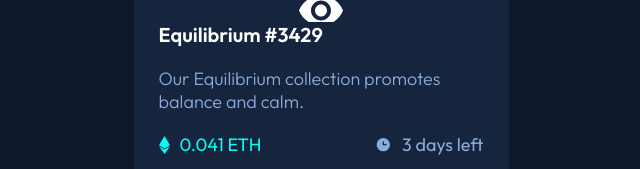
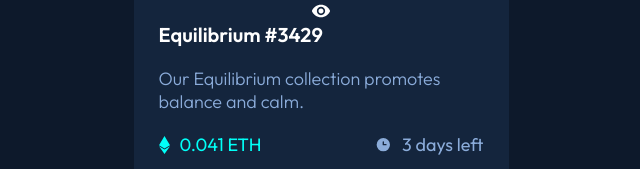
Before and after one commit to Jcorrales07/Nft-component, a plain HTML site: page index.html in a window 1280 px wide. In both pictures the pointer is over the element 640 px from the left and 463 px from the top of the page. Shown: the part 453-622 px from the top of the page, 319-959 px from the left. Drawn offline with Linux system fonts and the light colour scheme.

Commit message:
intente algo diferente jeje

```diff
--- a/style.css
+++ b/style.css
@@ -46,6 +46,7 @@ body {
     background-image: url(./images/icon-view.svg);
     background-repeat: no-repeat;
     background-position: center;
+    background-size: 20px;
 }
 
 .ntf-title {
```
